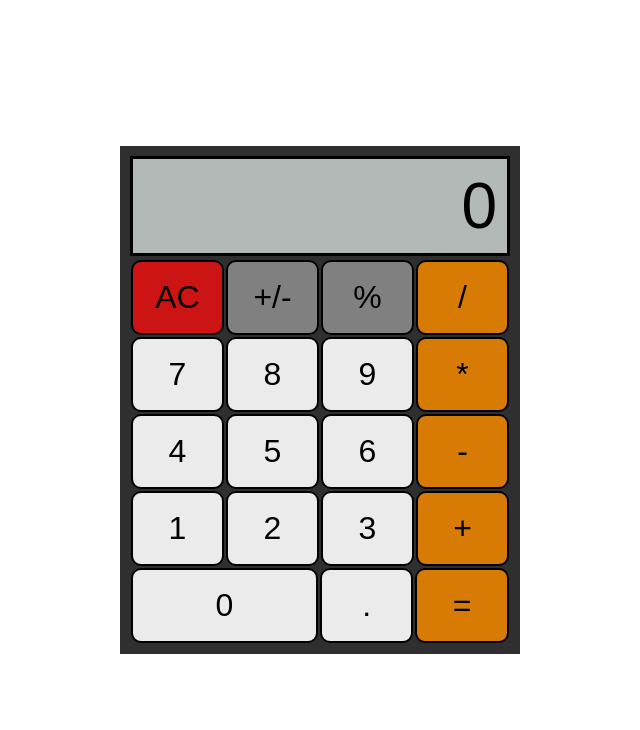
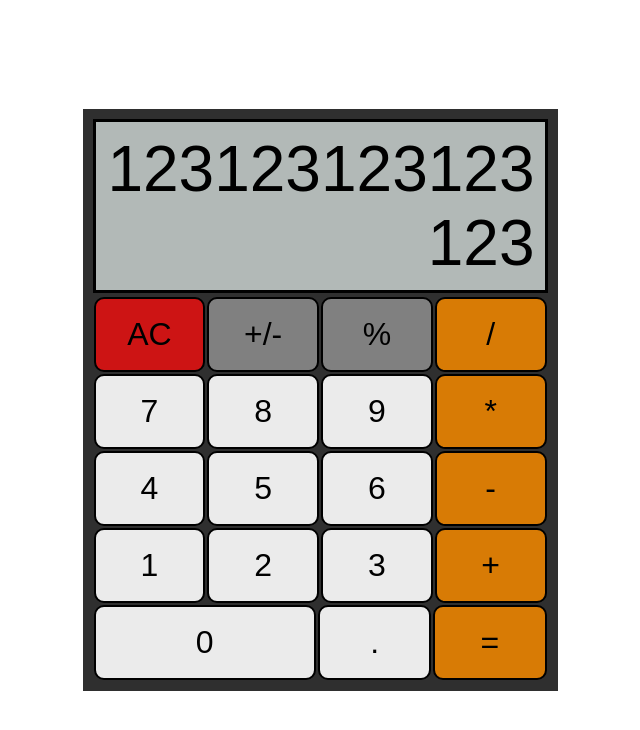
Before and after one commit to menej/calculator, a plain HTML site: page index.html in a window 1280 px wide. Shown: the whole page, without its empty margins (320-960 px from the left). Drawn offline with Linux system fonts and the light colour scheme.

Commit message:
feat: Add handling for longer numbers and fractions

```diff
--- a/css/style.css
+++ b/css/style.css
@@ -23,24 +23,25 @@ body {
 
 .calc-body {
     background-color: #2F2F2F;
-    width: 400px;
+    width: 475px;
     padding: 10px;
 }
 
 .display {
     font-size: 4rem;
     font-weight: 500;
-
     padding: 10px;
     margin-bottom: 3px;
     background-color: #B2B9B7;
-    height: 100px;
     border: 3px solid black;
 
-    display: flex;
-    align-items: center;
-    justify-content: end;
+    text-align: end;
+    word-break: break-all;
+    word-wrap: break-word;
 }
+
+
+
 
 
 .row {
@@ -48,7 +49,7 @@ body {
 }
 
 .row > button {
-    width: 100px;
+    flex: 1;
     height: 75px;
     margin: 1px;
     border: 2px solid black;
@@ -111,7 +112,7 @@ body {
 }
 
 button[data-key="0"] {
-    width: 200px;
+    flex: 2;
 }
 
 .row > button {
--- a/index.html
+++ b/index.html
@@ -9,7 +9,7 @@
 
   <div class="calc-body">
     <!-- Display can display up to 10 digits-->
-    <div class="display"></div>
+    <div class="display"><p>123123123123123</p></div>
     <div class="row">
       <button class="bg-red" data-key="Backspace">AC</button>
       <button class="bg-gray" data-key="s">+/-</button>
--- a/script.js
+++ b/script.js
@@ -58,6 +58,7 @@ function operate(e) {
         default:
             console.error("Executed operation does not exists.");
     }
+    a = parseFloat(a.toFixed(5));
 
     a = a.toString();
     if (operation === "Enter") {
@@ -101,4 +102,4 @@ document.addEventListener("DOMContentLoaded", () => {
 let a = "0";
 let b = null;
 let op = null;
-updateDisplay(a);  // Initiate the display
+// updateDisplay(a);  // Initiate the display
```
